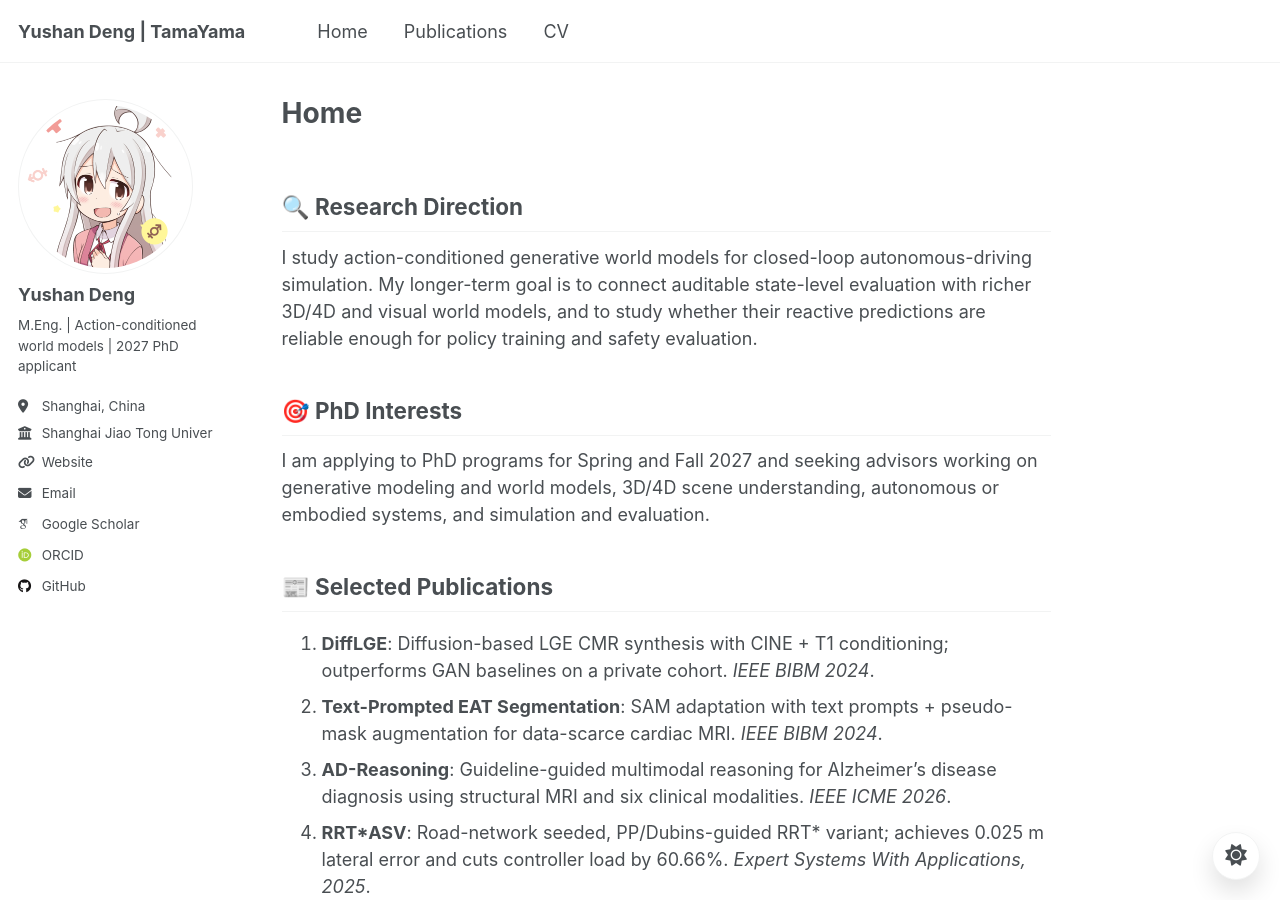
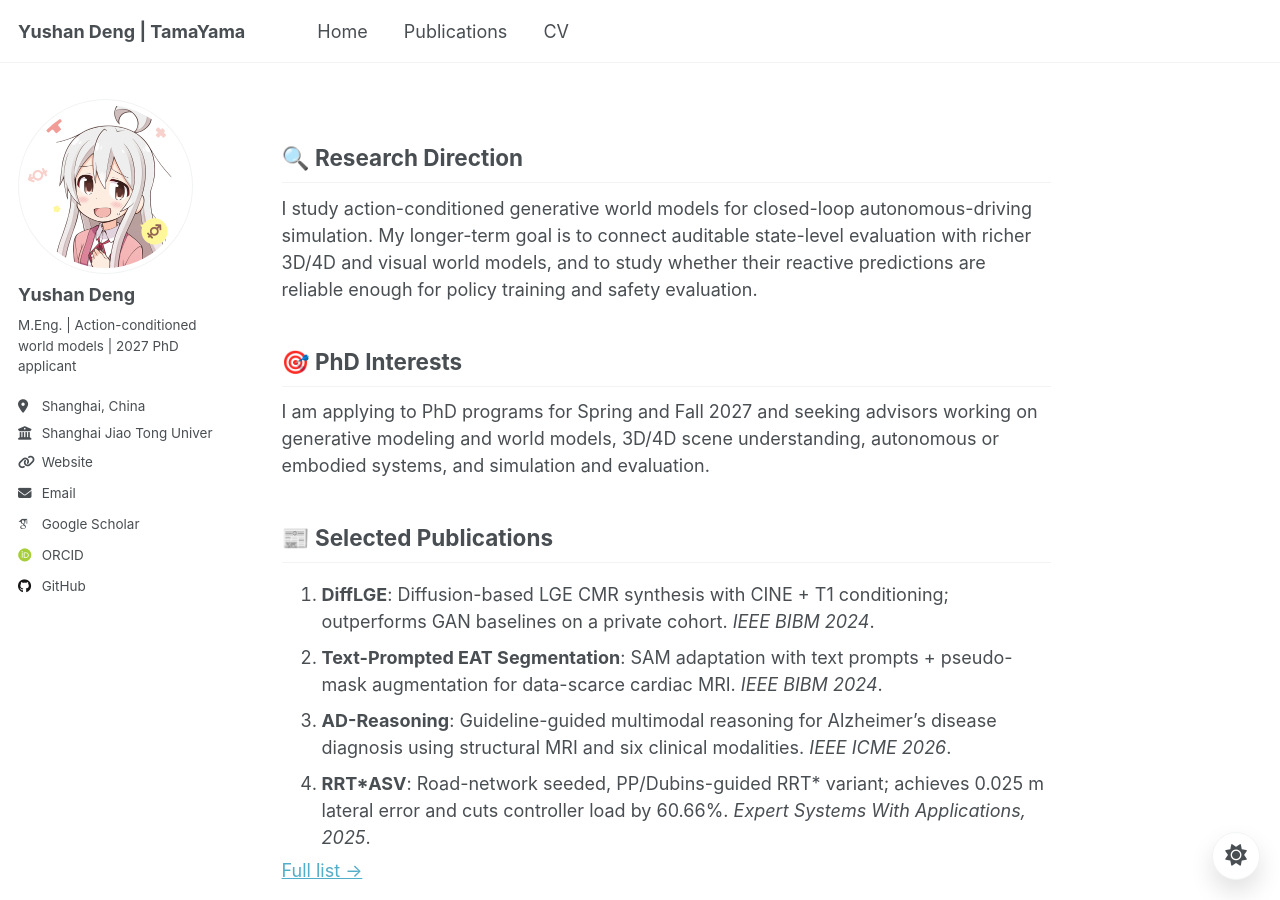
Before and after one commit to IT-BillDeng/IT-BillDeng.github.io, a Jekyll site: the page built from _pages/home.md, in a window 1280 px wide and 900 px high. Built offline with Jekyll 4.4.1, drawn with Linux system fonts in a browser that asks for light colours; some web fonts are replaced; a script that is not in the unit is left out.

Commit message:
Hide homepage title

```diff
--- a/_layouts/single.html
+++ b/_layouts/single.html
@@ -26,7 +26,9 @@
     <div class="page__inner-wrap">
       {% unless page.header.overlay_color or page.header.overlay_image %}
         <header>
-          {% if page.title %}<h1 class="page__title" itemprop="headline">{{ page.title | markdownify | remove: "<p>" | remove: "</p>" }}</h1>{% endif %}
+          {% if page.title %}
+            {% unless page.hide_title %}<h1 class="page__title" itemprop="headline">{{ page.title | markdownify | remove: "<p>" | remove: "</p>" }}</h1>{% endunless %}
+          {% endif %}
           {% if page.read_time %}
             <p class="page__meta"><i class="fa fa-clock" aria-hidden="true"></i> {% include read-time.html %}</p>
           {% endif %}
```
Also changed, not shown: _pages/home.md (+1 -0 lines).
